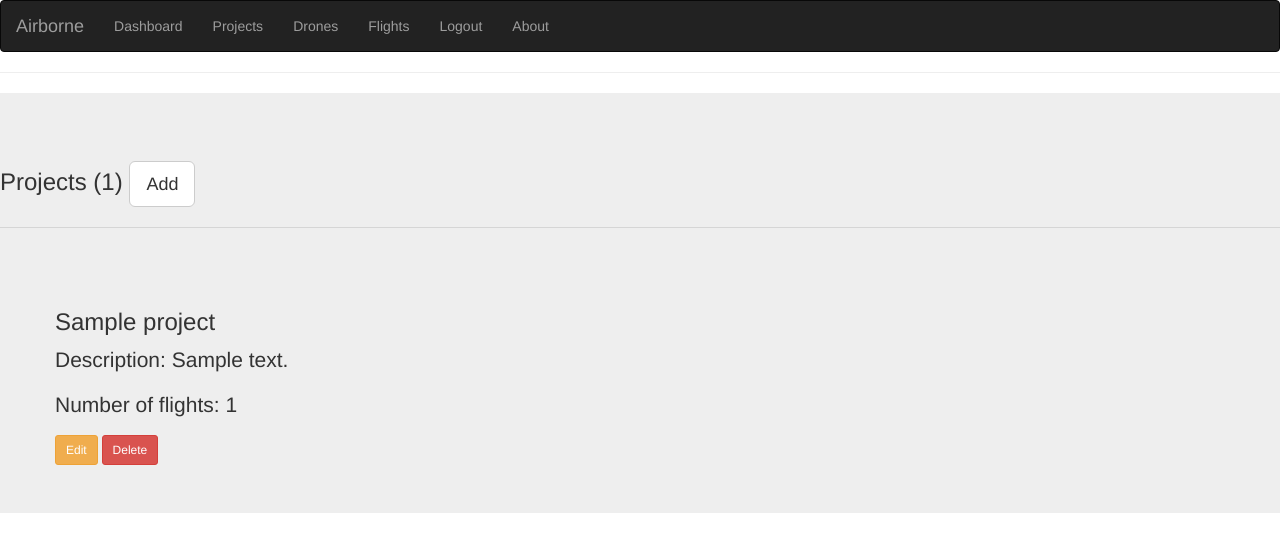
After one commit to srg-ics-uplb/airborne, a Flask app: page /projects in a window 1280 px wide. The commit adds this page. Shown: the top 552 px of the page. Run offline with Flask 2, Linux system fonts and the light colour scheme; a user stored in the database is signed in; tables that the repository leaves empty hold one stand-in row (values such as "Sample post"); some libraries are stand-ins or nearby versions.

Commit message:
Complete bare CRUD for Projects

```diff
--- a/app/forms.py
+++ b/app/forms.py
@@ -28,3 +28,7 @@ class DroneForm(FlaskForm):
 	notes = TextAreaField('notes', validators=[Optional()])
 	max_payload_cap = DecimalField('max_payload_cap', validators=[DataRequired()])
 	max_speed = DecimalField('max_speed', validators=[DataRequired()])
+
+class ProjectForm(FlaskForm):
+	name = StringField('name', validators=[DataRequired()])
+	description = TextAreaField('notes', validators=[Optional()])
--- a/app/models.py
+++ b/app/models.py
@@ -12,8 +12,9 @@ class User(db.Model):
 	age = db.Column(db.Integer, nullable=False)
 	sex = db.Column(db.String(1), nullable=False)
 	authenticated = db.Column(db.Boolean, default=False)
-	equipments = db.relationship('Equipment', backref='owner', lazy='dynamic')
-
+	# equipments = db.relationship('Equipment', backref='owner', lazy='dynamic')
+	projects = db.relationship('Project', backref='owner', lazy='dynamic')
+	drones = db.relationship('Drone', backref='owner', lazy='dynamic')
 
 	def __init__(self, first_name, middle_name, last_name, email, username, password, age, sex):
 		self.first_name = first_name
@@ -117,14 +118,16 @@ class Project(db.Model):
 
 	id = db.Column(db.Integer, primary_key=True)
 	name = db.Column(db.String(20), nullable=False)
-
+	description = db.Column(db.Text)
 	user_id = db.Column(db.Integer, db.ForeignKey('user.id'))
 
 	flights = db.relationship('Flight', backref='project', lazy='dynamic')
 
-	def __init__(self, name, user_id):
+	def __init__(self, name, description,user_id):
 		self.name = name
+		self.description = description
 		self.user_id = user_id
+
 
 class Flight(db.Model):
 	__tablename__ = 'flight'
--- a/app/templates/base.html
+++ b/app/templates/base.html
@@ -24,6 +24,7 @@
 							<li><a href="/signup">Sign Up</a></li>
 						{% else %}
 							<li><a href="/dashboard">Dashboard</a></li>
+							<li><a href="/projects">Projects</a></li>
 							<li><a href="/drones">Drones</a></li>
 							<li><a href="/flights">Flights</a></li>
 							<li><a href="/logout">Logout</a></li>
--- /dev/null
+++ b/app/templates/projects.html
@@ -0,0 +1,30 @@
+{% extends "base.html" %}
+{% block content %}
+        <div class="jumbotron">
+                <span><h3>Projects  ({{user.projects.count()}}) <a href="/project/add" class="btn btn-lg btn-default"> Add </a> </h3> </span>
+                <hr>
+
+                <div class="container">
+                <hr>
+
+
+                {% if projects.count()!=0 %}
+                        {% for project in projects %}
+                        <div class="row">
+                                <h3> {{project.name}} </h3>
+
+                                <p> Description: {{project.description}} </p>
+                                <p> Number of flights: {{project.flights.count()}} </p>
+                                <a href="/project/edit/{{project.id}}" class="btn btn-sm btn-warning"> Edit </a>
+                                <a href="/project/delete/{{project.id}}" class="btn btn-sm btn-danger"> Delete </a>
+                        </div>
+                {% endfor %}
+                {% else %}
+                <div class="row">
+                        <h3> You have no projects. Click the Add button above to start! </h3>
+                        <p> Is this an error? Contact the administrator. </p>
+                </div>
+                {% endif %}
+                </div>
+        </div>
+{% endblock %}
--- a/app/views.py
+++ b/app/views.py
@@ -1,6 +1,6 @@
 from app import app, login_manager, bcrypt, db, models
 from flask import render_template, flash, redirect, session, url_for, request, g
-from .forms import LoginForm, SignupForm, DroneForm
+from .forms import LoginForm, SignupForm, DroneForm, ProjectForm
 from flask_login import login_user, logout_user, current_user, login_required
 
 @app.route('/')
@@ -20,7 +20,7 @@ def dashboard():
     # flights = models.Post.query.filter_by(user_id=user.id)
     return render_template('dashboard.html',title='Dashboard', user=user, projects=projects, drones=drones)
 
-#####   DRONE MANAGEMENT ROUTES AND VIEWS   #####
+#####   DRONE MANAGEMENT ROUTES AND VIEWS
 
 @app.route('/drones')
 @login_required
@@ -30,7 +30,6 @@ def view_drones():
     drones = models.Drone.query.filter_by(user_id=user.id)
     print drones
     return render_template('drones.html', title='List of drones', user=user, drones=drones)
-
 
 
 @app.route('/drone/add', methods=['GET','POST'])
@@ -91,7 +90,61 @@ def delete_drone(drone_id):
     return redirect(url_for('view_drones'))
 
 
-#####   USER MANAGEMENT ROUTES AND VIEWS    #####
+#####   PROJECT MANAGEMENT ROUTES AND VIEWS
+
+@app.route('/projects')
+@login_required
+def view_projects():
+    user = current_user
+    projects = models.Project.query.filter_by(user_id=user.id)
+
+
+    return render_template('projects.html', title='Projects', user=user, projects=projects)
+
+@app.route('/project/add', methods=['GET','POST'])
+@login_required
+def add_project():
+    user = current_user
+    form = ProjectForm()
+    if form.validate_on_submit():
+        project = models.Project(form.name.data, form.description.data, user.get_id())
+        db.session.add(project)
+        db.session.commit()
+        return redirect(url_for('view_projects'))
+
+    return render_template("project_form.html", form=form, form_title="Add a Project", submit_value="Add Project", name="add_project")
+
+@app.route('/project/edit/<project_id>', methods=['GET','POST'])
+@login_required
+def edit_project(project_id):
+    user = current_user
+    project = models.Project.query.get(project_id)
+    form = ProjectForm(obj=project)
+    if form.validate_on_submit():
+        project.name = form.name.data
+        project.description = form.description.data
+        db.session.commit()
+        return redirect(url_for('view_projects'))
+    return render_template("project_form.html", form=form, form_title="Edit Project Details", submit_value="Save Changes", name="edit_project")
+
+@app.route('/project/delete/<project_id>')
+@login_required
+def delete_project(project_id):
+    project = models.Project.query.get(project_id)
+    db.session.delete(project)
+    db.session.commit()
+
+    return redirect(url_for('view_projects'))
+
+#####   FLIGHT MANAGEMENT ROUTES AND VIEWS
+@app.route('/flights')
+@login_required
+def view_flights():
+    user = current_user
+    flights = model.Flight.query.filter_by(user_id=user.id)
+    return render_template("flights.html", title="Flights", user=user, flights=flights)
+
+#####   USER MANAGEMENT ROUTES AND VIEWS
 
 @app.route('/login', methods=['GET','POST'])
 def login():
```
Also changed, not shown: app/templates/drones.html (+2 -7 lines), app/templates/flights.html (added, +30 -0 lines), app/templates/project_form.html (added, +16 -0 lines).
